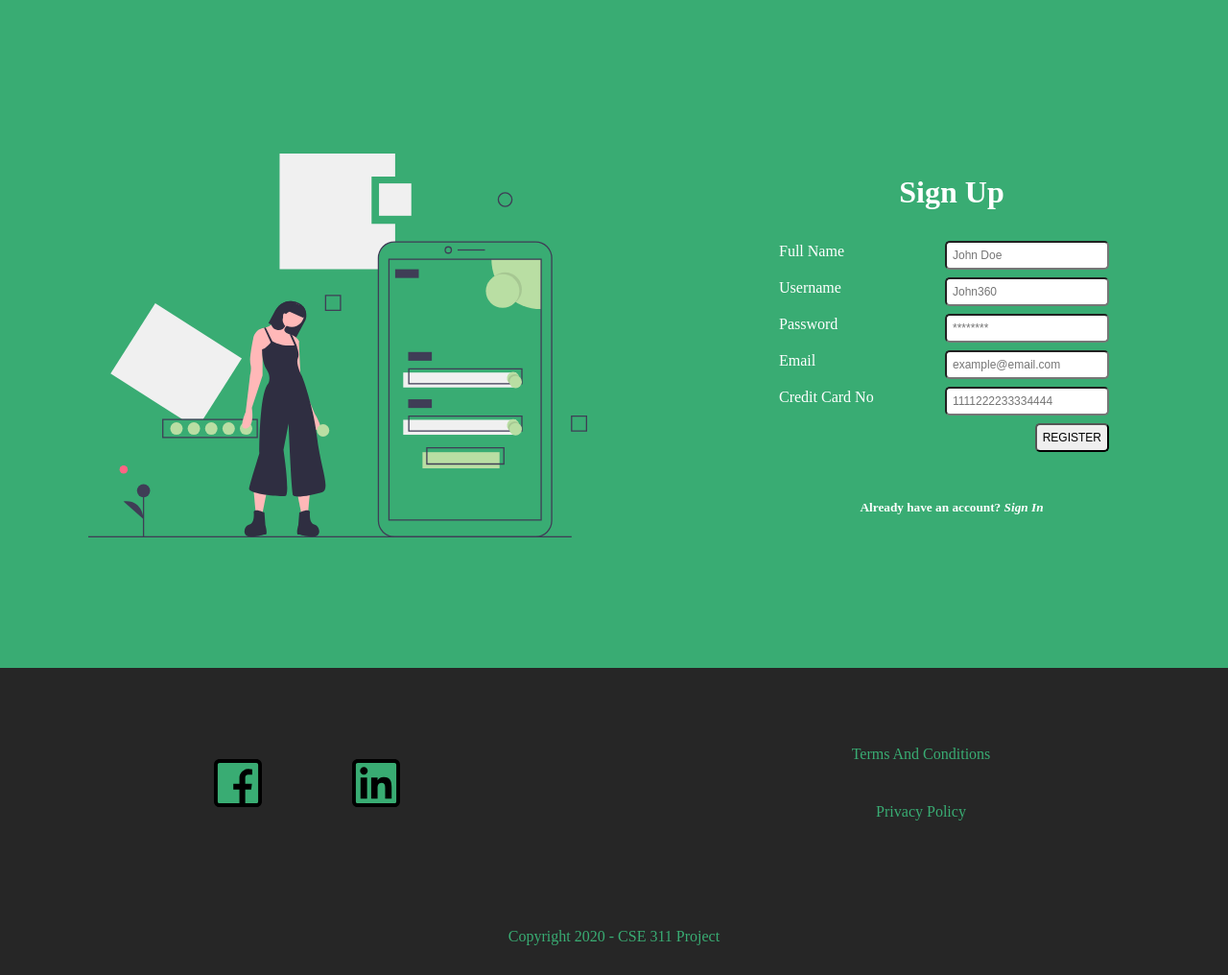
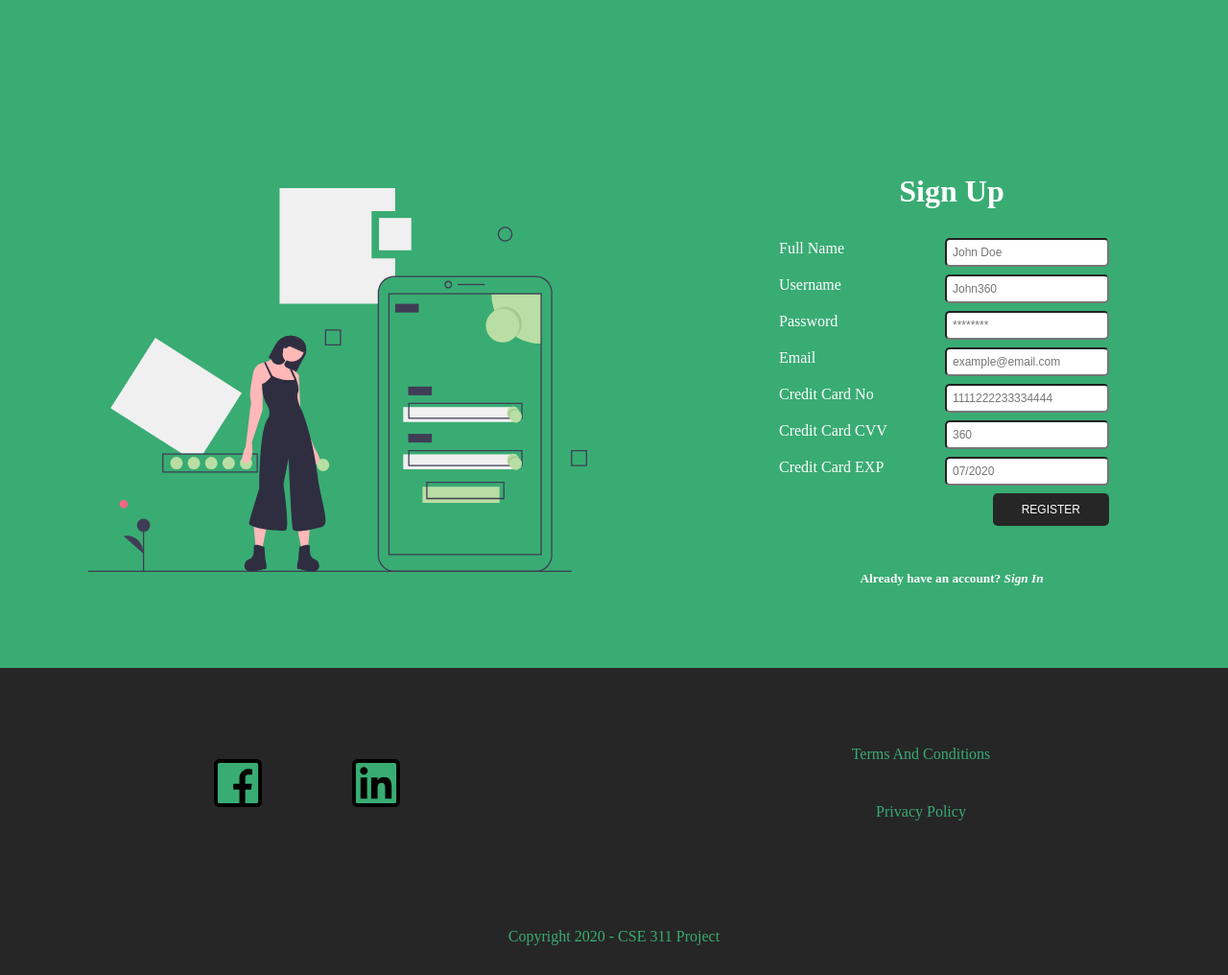
Before and after one commit to Awsaf780/project311-travel-management, a PHP site: page /signup.php in a window 1280 px wide. Shown: the part 80-1096 px from the top of the page at 96% size. Run offline with PHP 8.4, Linux system fonts and the light colour scheme.

Commit message:
Redesigned and Improved Login and Register forms

```diff
--- a/signup.php
+++ b/signup.php
@@ -1,58 +1,18 @@
 <?php
   include 'config.php';
 
-  $fullname = $username = $pass = $card_no = $email = '';
-  $errors = array('fullname'=>'', 'username'=>'','pass'=>'', 'card_no'=>'', 'email'=>'');
   $exist = "";
 
   if (isset($_POST['submit'])) {
 
-    if (empty($_POST['fullname'])) {
-      $errors['fullname'] =  'Name is required';
-    }
-    else{
 
-      $fullname = $_POST['fullname'];
-    }
-
-    if (empty($_POST['username'])) {
-      $errors['username'] =  'Username is required';
-    }
-    else{
-
-      $username = $_POST['username'];
-    }
-
-    if (empty($_POST['pass'])) {
-      $errors['pass'] = 'Password is required';
-    }
-    else{
-      $pass = $_POST['pass'];
-    }
-
-    if (empty($_POST['card_no'])) {
-      $errors['card_no'] = '16 Digit Card Number is required';
-    }
-    else{
-      $card_no = $_POST['card_no'];
-    }
-
-    if (empty($_POST['email'])) {
-      $errors['email'] = 'Email is required';
-    }
-    else{
-      $email = $_POST['email'];
-    }
-
-    if (array_filter($errors)) {
-
-      }
-      else{
     $fullname = mysqli_real_escape_string($conn, $_POST['fullname']);
     $email = mysqli_real_escape_string($conn, $_POST['email']);
     $username = mysqli_real_escape_string($conn, $_POST['username']);
     $pass = mysqli_real_escape_string($conn, $_POST['pass']);
     $card_no = mysqli_real_escape_string($conn, $_POST['card_no']);
+    $cvv = mysqli_real_escape_string($conn, $_POST['cvv']);
+    $exp = mysqli_real_escape_string($conn, $_POST['exp']);
 
     $add_login = "INSERT INTO login (username, pass) VALUES ('$username', '$pass')";
 
@@ -61,7 +21,10 @@
     $result2 = mysqli_query($conn, $sql);
     $result1 = mysqli_query($conn, $add_login);
 
-        if ($result2 && $result1) {
+    $credit_add = "INSERT INTO cardinfo (card_no, cvv, exp) VALUES ('$card_no', '$cvv', '$exp')";
+    $result3 = mysqli_query($conn, $credit_add);
+
+    if ($result2 && $result1 && $result3) {
       echo "<script>
       alert('Inserted Successfully');
       window.location.href = 'index.php';
@@ -73,7 +36,7 @@
     }
 
   }
-    }
+
  ?>
 
 <!DOCTYPE html>
@@ -108,7 +71,7 @@
             </div>
             <div class="register-form">
               <label for="clas">Password</label>
-              <input type="password" pattern="\w{6,}" title="Atleast 6 characters" name="pass" required placeholder="********">
+              <input type="password" name="pass" pattern="\w{6,}" title="Atleast 6 characters" required placeholder="********">
             </div>
             <div class="register-form">
               <label for="tst">Email</label>
@@ -118,6 +81,15 @@
               <label for="scr">Credit Card No</label>
               <input type="text" id="scr" pattern="[0-9]{16}" title="Must be 16 Digits" name="card_no" required placeholder="1111222233334444">
             </div>
+            <div class="register-form">
+              <label for="cvv">Credit Card CVV</label>
+              <input type="text" id="cvv" pattern="[0-9]{3}" title="Must be 3 Digits" name="cvv" required placeholder="360">
+            </div>
+            <div class="register-form">
+              <label for="exp">Credit Card EXP</label>
+              <input type="text" id="exp" pattern="[01][0-9]\/20[2-9][0-9]" title="Must be in mm/yyyy format" name="exp" required placeholder="07/2020">
+            </div>
+
             <div class="register-form">
               <label for=""></label>
               <input type="submit" id="submit" name="submit" value="REGISTER" href="#">
--- a/styles.css
+++ b/styles.css
@@ -145,12 +145,21 @@ body {
 .landing .landing-start .login-title {
 	color: white;
 }
-.login-form .login-box, .login-button {
-	border-radius: 5px;
+.login-form .login-box {
 	padding: 6px;
-  margin-top: 8px;
-  margin-right: 16px;
-  font-size: 12px;
+	margin-top: 8px;
+	font-size: 12px;
+	border: 1px dotted;
+	border-style: ridge;
+}
+.login-form .login-button {
+	cursor: pointer;
+    background: #262626;
+    color: white;
+    border: none;
+    padding: 10px 30px;
+    border-radius: 5px;
+    margin-top: 20px;
 }
 
 /*####### INDEX PACKAGE ################*/
@@ -306,6 +315,15 @@ body {
 	justify-content: space-between;
 	align-items: center;
 }
+.register-form #submit {
+	cursor: pointer;
+    background: #262626;
+    color: white;
+    border: none;
+    padding: 10px 30px;
+    border-radius: 5px;
+}
+
 /* ############ FOOTER ############### */
 
 .footer {
```
Also changed, not shown: images/landing.svg. Lines whose indentation alone changed are shown as unchanged.
